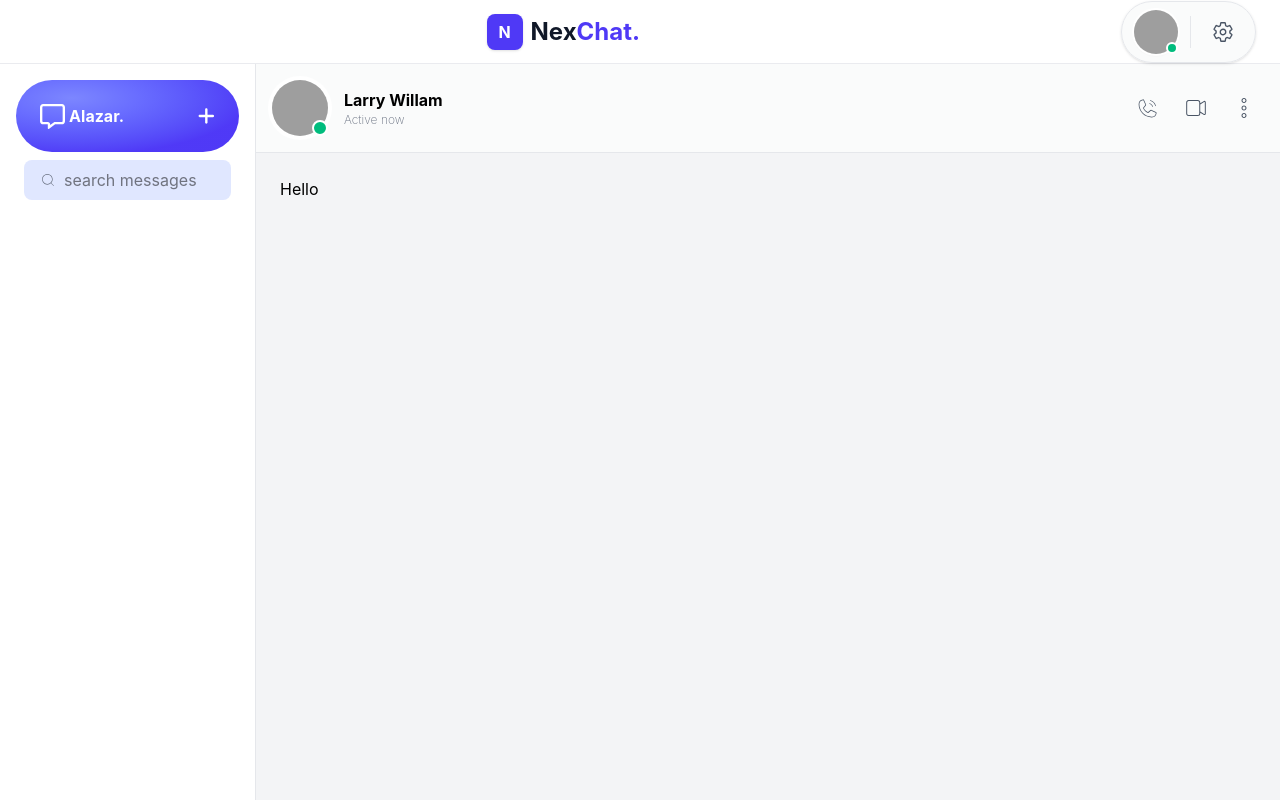
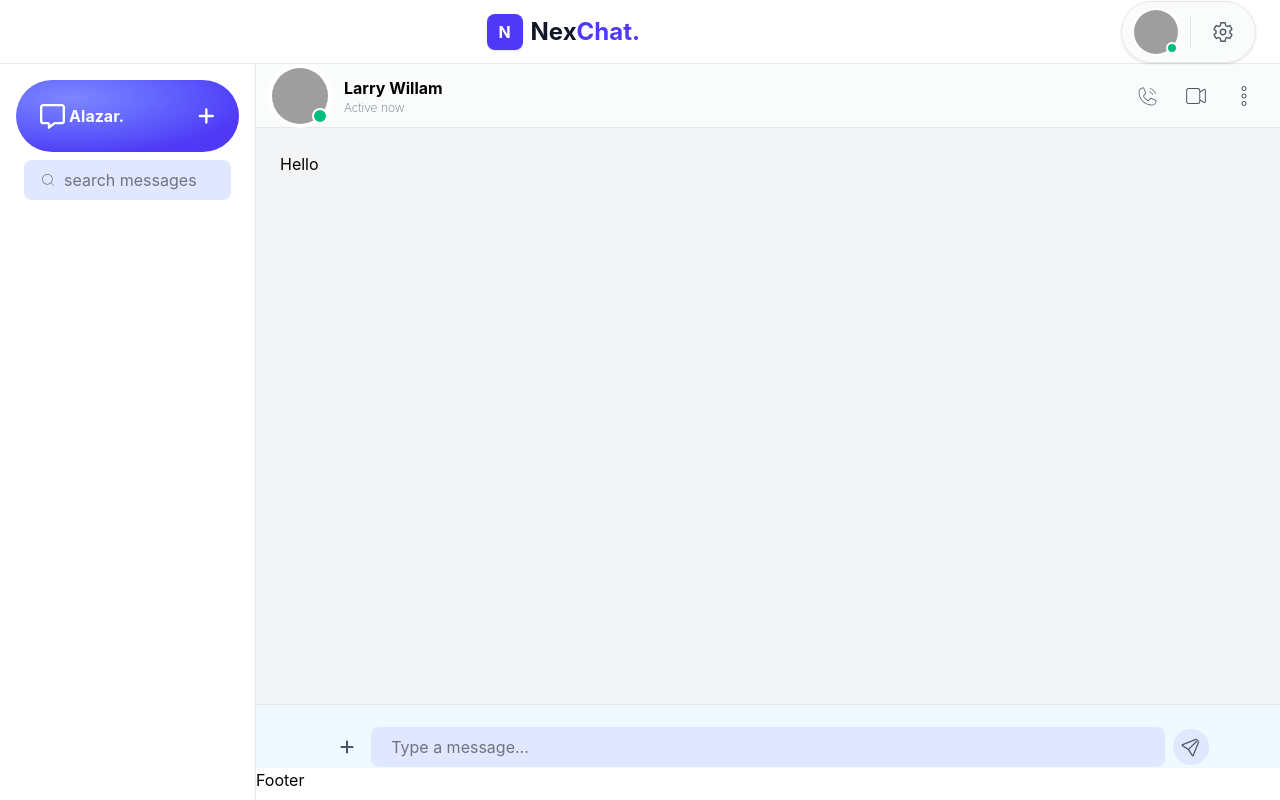
Before and after one commit to AlazarBekele/Real-Time-Chat-App, a React (Vite) app in the folder frontend/vite-project/: page /main in a window 1280 px wide. Built offline with nearby package versions, Linux system fonts and the light colour scheme; grey boxes are pictures that could not be loaded.

Commit message:
feat: create chat input or sending secion

```diff
--- a/frontend/vite-project/src/Components/Chat/ChatBody/chatbody.jsx
+++ b/frontend/vite-project/src/Components/Chat/ChatBody/chatbody.jsx
@@ -1,7 +1,7 @@
 function Chatbody() {
   return (
     <>
-      <div className="p-6">
+      <div className="w-full h-[72vh] p-6">
         <h1>Hello</h1>
       </div>
     </>
--- /dev/null
+++ b/frontend/vite-project/src/Components/Chat/ChatFooter/chatfooter.jsx
@@ -0,0 +1,11 @@
+function Chatfooter() {
+  return (
+    <>
+      <div className="w-full h-[5vh]">
+        <h1>Footer</h1>
+      </div>
+    </>
+  );
+}
+
+export default Chatfooter;
--- a/frontend/vite-project/src/Components/Chat/ChatHeader/head.jsx
+++ b/frontend/vite-project/src/Components/Chat/ChatHeader/head.jsx
@@ -3,7 +3,7 @@ import { Icons } from "../../../assets/Icons/Icons";
 function Chathead() {
   return (
     <>
-      <div className="p-4 flex justify-between items-center border-b border-gray-200 bg-gray-50/80">
+      <div className="w-full h-[8vh] p-4 flex justify-between items-center border-b border-gray-200 bg-gray-50/80">
         <div className="flex justify-start items-center gap-4">
           <button
             className="relative rounded-full outline-none focus-visible:ring-2 focus-visible:ring-indigo-500 focus-visible:ring-offset-2"
--- /dev/null
+++ b/frontend/vite-project/src/Components/Chat/Ownerinput/Chatinput.jsx
@@ -0,0 +1,27 @@
+import { Icons } from "../../../assets/Icons/Icons";
+
+function Chatinput() {
+  return (
+    <>
+      <div className="w-full p-4 flex justify-start items-center border-t border-gray-200">
+        <div className="w-1/10 p-2 flex justify-end items-center">
+          <Icons.plus className="text-gray-500 size-8 p-2 rounded-full text-gray-600 flex items-center justify-center transition duration-300 hover:bg-indigo-100 hover:text-indigo-600 focus-visible:outline-none focus-visible:ring-2 focus-visible:ring-indigo-500 focus-visible:ring-offset-2" />
+        </div>
+        <div className="w-8/10">
+          <input
+            className="ps-5 bg-indigo-100 w-full p-2 rounded-lg outline-none"
+            type="text"
+            name=""
+            id=""
+            placeholder="Type a message..."
+          />
+        </div>
+        <div className="w-1/10 p-2 flex justify-start items-center">
+          <Icons.send className="text-gray-500 size-9 p-2 rounded-full text-gray-600 flex items-center justify-center bg-indigo-100" />
+        </div>
+      </div>
+    </>
+  );
+}
+
+export default Chatinput;
--- a/frontend/vite-project/src/Components/Chat/chatside.jsx
+++ b/frontend/vite-project/src/Components/Chat/chatside.jsx
@@ -1,15 +1,23 @@
 import Chathead from "./ChatHeader/head";
 import Chatbody from "./ChatBody/chatbody";
+import Chatinput from "./Ownerinput/Chatinput";
+import Chatfooter from "./ChatFooter/chatfooter";
 
 function Chatpage() {
   return (
     <>
       <div className="w-[80%] h-screen">
-        <div>
+        <div className="w-full h-[8vh]">
           <Chathead />
         </div>
-        <div className="w-full h-full bg-gray-100">
+        <div className="w-full h-[72vh] bg-gray-100">
           <Chatbody />
+        </div>
+        <div className="w-full h-[8vh] bg-sky-50">
+          <Chatinput />
+        </div>
+        <div className="w-full h-[5vh]">
+          <Chatfooter />
         </div>
       </div>
     </>
--- a/frontend/vite-project/src/assets/Icons/Icons.jsx
+++ b/frontend/vite-project/src/assets/Icons/Icons.jsx
@@ -2,6 +2,7 @@ import { FaPlus, FaRegMessage, FaGoogle, FaGithub } from "react-icons/fa6";
 import { CiSearch, CiUser, CiVideoOn, CiMenuKebab } from "react-icons/ci";
 import { PiPasswordThin, PiPhoneCallThin } from "react-icons/pi";
 import { IoCallOutline } from "react-icons/io5";
+import { BsSend } from "react-icons/bs";
 
 export const Icons = {
   plus: FaPlus,
@@ -14,4 +15,5 @@ export const Icons = {
   call: PiPhoneCallThin,
   videocall: CiVideoOn,
   menu: CiMenuKebab,
+  send: BsSend,
 };
```
